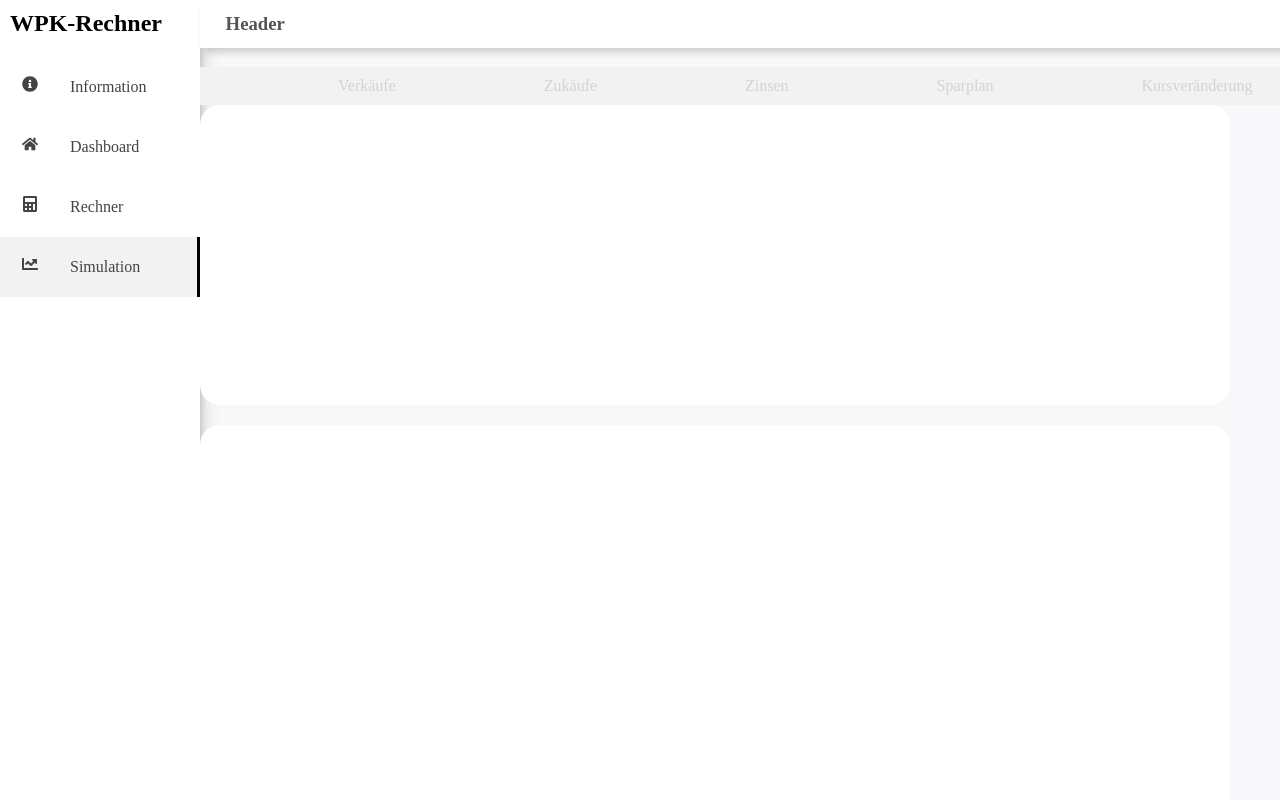
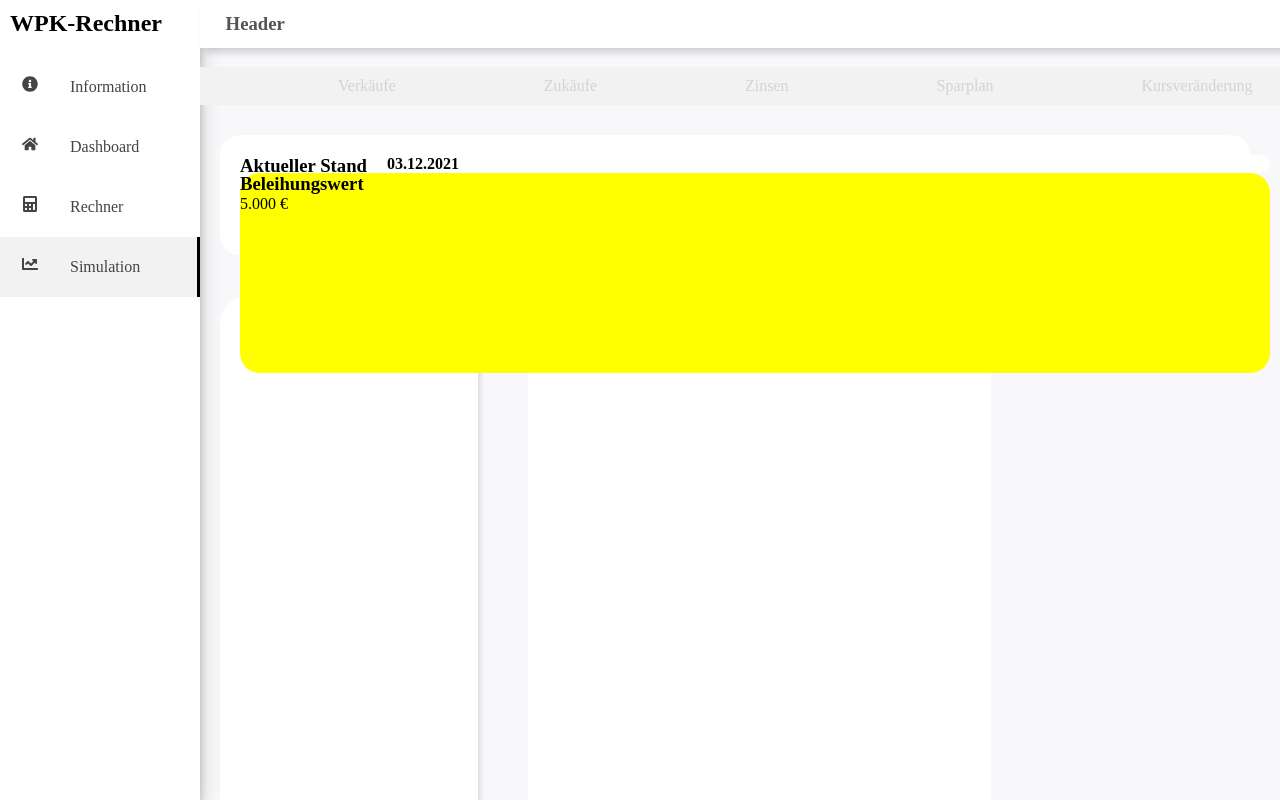
Before and after one commit to SimonHaas/wpkrechner, a React (Create React App) app: page /simulation in a window 1280 px wide. Shown: the top 800 px of the page. Built offline with nearby package versions, Linux system fonts and the light colour scheme; what wpk would draw is missing.

Commit message:
Layout Simulationsseite

```diff
--- a/src/components/Simulation.jsx
+++ b/src/components/Simulation.jsx
@@ -6,7 +6,8 @@ import Sparplan from "./pages/Sparplan";
 import Kursveränderung from "./pages/Kursveränderung";
 import { BrowserRouter as Router, Route, Switch } from "react-router-dom";
 import UeberblickEingaben from "./UeberblickEingaben";
-import SimulationsBox from "./SimulationsBox";
+import "../styling/rechner.css";
+import Kennzahlen from "./Kennzahlen";
 
 export default function Simulation() {
   return (
@@ -24,8 +25,19 @@ export default function Simulation() {
         ></Route>
       </Switch>
       <div className="column">
-        <div className="eingaben-ueberblick"></div>
-        <div className="simulation-regler"></div>
+        <div className="eingaben-ueberblick">
+          <UeberblickEingaben></UeberblickEingaben>
+        </div>
+        <div className="simulation">
+          <div className="regler">
+            <div className="regler-header">
+              <h3>Title</h3>
+            </div>
+          </div>
+          <div className="kennzahlen">
+            <h3>Kennzahlen</h3>
+          </div>
+        </div>
       </div>
     </Router>
   );
--- a/src/components/SimulationsBox.jsx
+++ /dev/null
@@ -1,4 +0,0 @@
-import "../styling/simulation.css"
-export default function SimulationBox() {
-  return <div className="simulationBox"></div>;
-}
--- a/src/components/UeberblickEingaben.jsx
+++ b/src/components/UeberblickEingaben.jsx
@@ -13,7 +13,15 @@ export default function UeberblickEingaben() {
           })}
         </h4>
       </div>
-      <div className="cardBoxSimulation"></div>
+      <div className="cardBoxSimulation">
+        <div class="card">
+          <div class="cardName">
+            <h3>Beleihungswert</h3>
+          </div>
+          <div class="underLine"></div>
+          <div class="number">5.000 €</div>
+        </div>
+      </div>
     </div>
   );
 }
--- a/src/components/pages/Verkäufe.jsx
+++ b/src/components/pages/Verkäufe.jsx
@@ -1,3 +1,6 @@
 export default function Verkäufe() {
-  return <div></div>;
+  return (
+    <div>
+    </div>
+  );
 }
--- a/src/styling/simulation.css
+++ b/src/styling/simulation.css
@@ -32,27 +32,79 @@
 }
 
 .column {
+  position: fixed;
   height: 100%;
   margin-top: 55px;
   display: grid;
-  grid-template-rows: 300px 400px;
-  grid-gap: 20px;
+  grid-template-rows: 20% 75%;
+  overflow-y: scroll;
 }
 
+/*Eingaben Überblick*/
+
 .eingaben-ueberblick {
-  width: 100%;
-  background-color: green;
+  margin: 20px;
   border-radius: 20px;
   width: calc(100vw - 250px);
   background-color: #ffffff;
   justify-content: start;
 }
 
-.simulation-regler {
+.cardBox-header {
+  display: inline;
+}
+
+.cardBox-header h3 {
+  float: left;
+  margin-right: 20px;
+}
+
+.cardBox-header h4 {
+  margin-top: 20px;
+}
+
+.cardBoxSimulation {
   width: calc(100vw - 250px);
+  height: 200px;
+  border-radius: 20px;
+  position: fixed;
+  display: grid;
+  grid-template-rows: repeat(5, 1fr);
+  grid-gap: 20px;
+  background-color: yellow;
+}
+
+/*---------------------------*/
+
+.simulation {
+  margin: 20px;
+  width: calc(100vw - 250px);
+  border-radius: 20px;
+  display: grid;
+  grid-template-columns: 25% 75%;
+  grid-gap: 50px;
+}
+
+.regler {
   background-color: #ffffff;
-  border-radius: 20px;
-  justify-content: space-evenly;
+  border-radius: 30px;
+  height: 825px;
+  box-shadow: 3px 2px 4px rgba(0, 0, 0, 0.1);
+}
+.regler-header {
+  margin-left: 25px;
+  margin-top: 30px;
+}
+
+.kennzahlen {
+  border-radius: 15px;
+  background-color: #fff;
+  height: 825px; /*calc(100vh - 110px);*/
+}
+
+.kennzahlen h3 {
+  margin-left: 25px;
+  margin-top: 30px;
 }
 
 /*
@@ -64,39 +116,7 @@
   grid-row-gap: 20px;
 }
 
-.column {
-  display: grid;
-  grid-template-rows: repeat(2, 1fr);
-  grid-gap: 10px;
-}
 
-
-.eingaben-ueberblick {
-  border-radius: 20px;
-  width: 100%;
-  /*width: calc(100vw - 250px);
-  background-color: #ffffff;
-  position: fixed;
-  margin-top: 80px;
-  margin-left: 20px;
-  justify-content: start;
-  height: 200px;
-}
-
-.cardBox-header {
-  display: inline;
-}
-
-.cardBox-header h3 {
-  float: left;
-  margin-left: 30px;
-  margin-top: 20px;
-  margin-right: 20px;
-}
-
-.cardBox-header h4 {
-  margin-top: 20px;
-}
 
 .cardBoxSimulation {
   width: calc(100vw - 270px);
```
